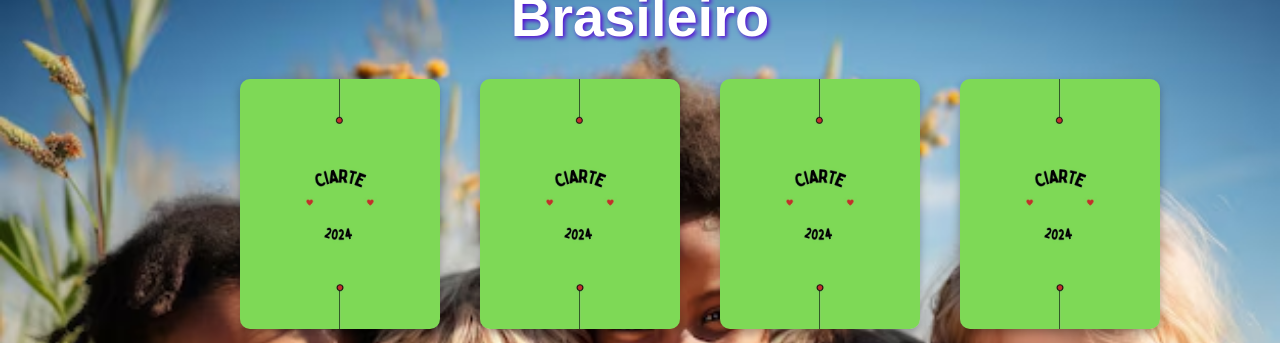
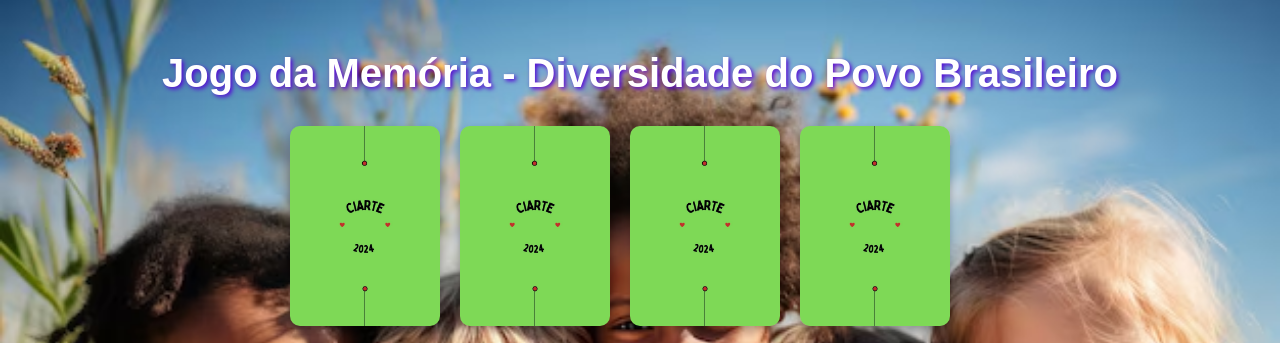
Before and after one commit to isaiasSLM/jogo-da-memoria, a plain HTML site: page index.html in a window 1280 px wide. Shown: the top 343 px of the page. Drawn offline with Linux system fonts and the light colour scheme.

Commit message:
Ajustado os tamanhos das cartas

```diff
--- a/style.css
+++ b/style.css
@@ -4,7 +4,7 @@ body {
     flex-direction: column;
     align-items: center;
     justify-content: center;
-    height: 100vh;
+    min-height: 100vh;
     margin: 0;
     background-image: url('img/fundo2.jpg');
     background-size: cover;
@@ -23,7 +23,7 @@ h1 {
 .game-board {
     display: grid;
     grid-template-columns: repeat(auto-fill, minmax(100px, 1fr));
-    gap: 20px;
+    gap: 15px;
     padding: 10px;
     width: 100%;
     max-width: 500px;
@@ -32,6 +32,7 @@ h1 {
 .card {
     width: 100%;
     aspect-ratio: 4/5;
+    /* Mantém a proporção da carta */
     perspective: 1000px;
     cursor: pointer;
     position: relative;
@@ -111,17 +112,21 @@ img {
 /* Media query para telas maiores, como computadores */
 @media (min-width: 768px) {
     .game-board {
-        grid-template-columns: repeat(4, 200px);
-        gap: 40px;
-        max-width: 800px;
+        grid-template-columns: repeat(4, 150px);
+        /* Cartas menores no desktop */
+        gap: 20px;
+        max-width: 700px;
+        /* Ajusta a largura máxima da área de jogo */
     }
 
     .card {
-        width: 200px;
-        height: 250px;
+        width: 150px;
+        /* Reduz o tamanho das cartas */
+        height: 200px;
     }
 
     h1 {
-        font-size: 3.5rem;
+        font-size: 2.5rem;
+        /* Título maior para desktop */
     }
 }
```
